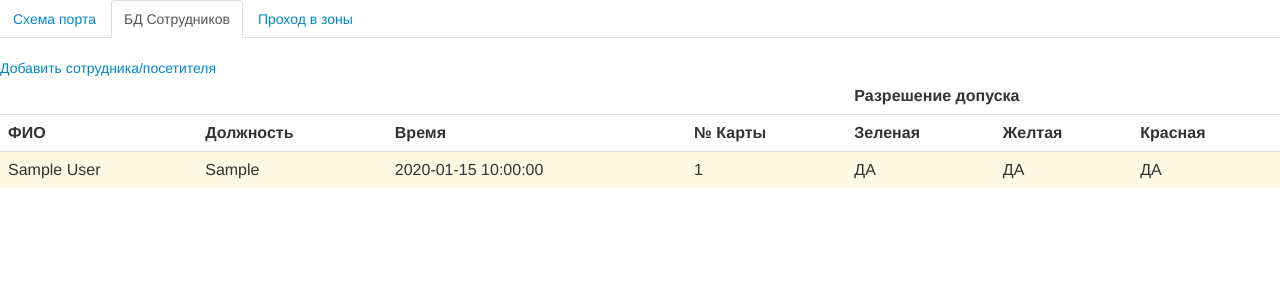
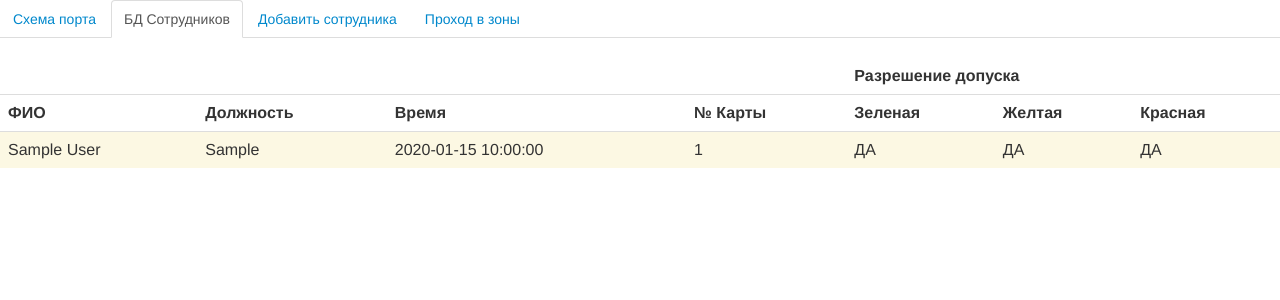
Before and after one commit to tashenka/shaker, a PHP site: page /database.php in a window 1280 px wide. Shown: the top 300 px of the page. Run offline with PHP 8.4, Linux system fonts and the light colour scheme; tables that the repository leaves empty or names only in its code hold one stand-in row (values such as "Sample post").

Commit message:
New item in menu

```diff
--- a/database.php
+++ b/database.php
@@ -5,8 +5,6 @@ include 'config.php';
 
 $users = mysql_query("SELECT * FROM users", $mysql);
 ?>
-
-<a href="add-user.php">Добавить сотрудника/посетителя</a>
 
 <table class="table">
   <thead>
--- a/header.php
+++ b/header.php
@@ -9,6 +9,9 @@
   <li class="<?php echo ($file_name == 'database.php')? 'active' : '' ?>">
     <a href="database.php">БД Сотрудников</a>
   </li>
+  <li class="<?php echo ($file_name == 'add-user.php')? 'active' : '' ?>">
+    <a href="add-user.php">Добавить сотрудника</a>
+  </li>
   <li class="<?php echo ($file_name == 'access.php')? 'active' : '' ?>">
     <a href="access.php">Проход в зоны</a>
   </li>
```
